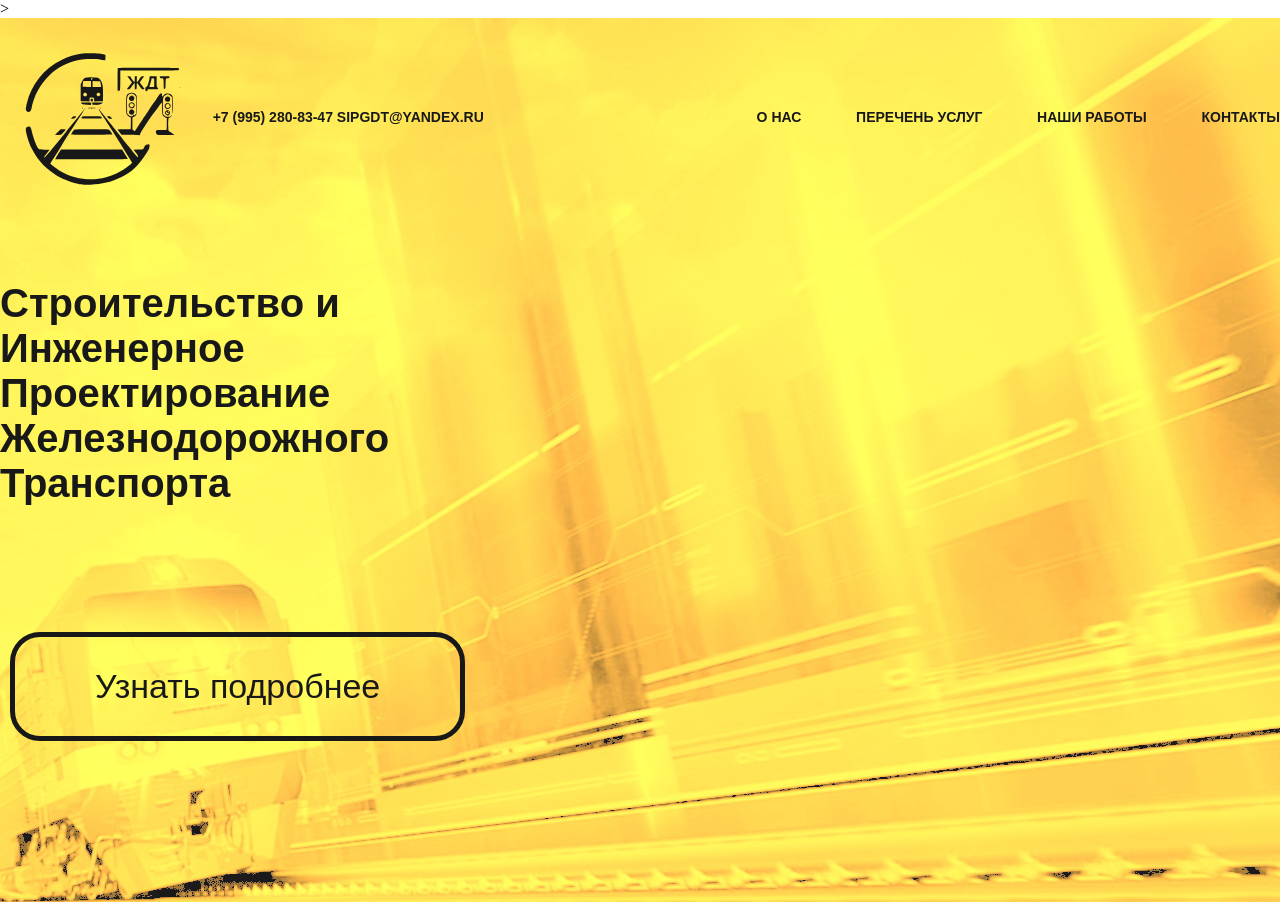
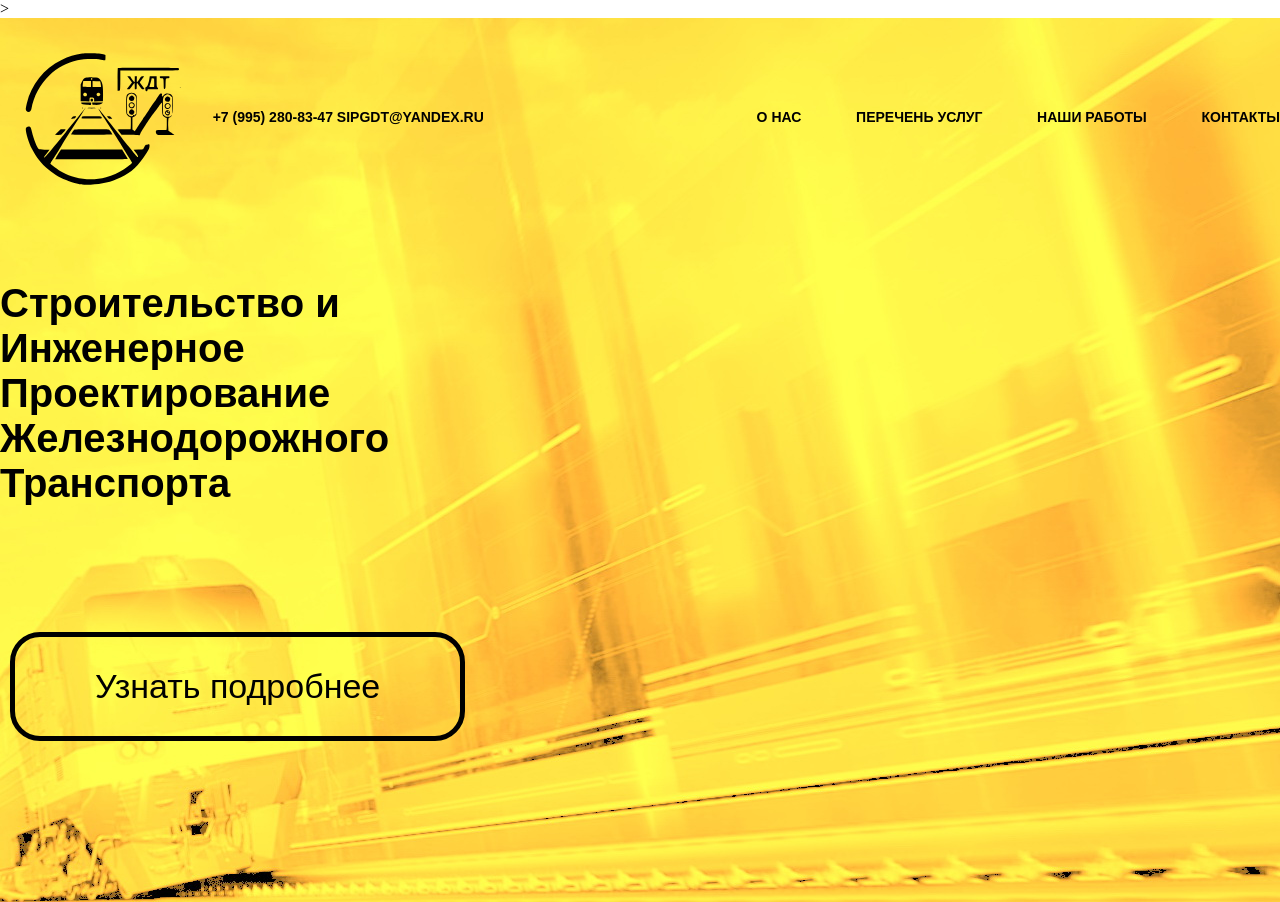
Before and after one commit to makurin86/sip-gdt, a plain HTML site: page index.html in a window 1280 px wide. Shown: the top 902 px of the page. Drawn offline with Linux system fonts and the light colour scheme; files that its build step writes are made by us from their sources.

Commit message:
Продублировал фон в баннерах

```diff
--- a/стили/main.css
+++ b/стили/main.css
@@ -55,15 +55,15 @@ h5{
 }
 .banner {
 
-    height: 800px;
-    padding-bottom: 250px;
-    opacity: 1;
+   background: url(../img/background2.jpg) no-repeat center top / cover;
+    height: 1000px;
+	background-size: auto;
 }
 .banner2 {
 
-    height: 800px;
-    padding-bottom: 250px;
-    opacity: 0.9;
+background: url(../img/background2.jpg) no-repeat center top / cover;
+    height: 1000px;
+	background-size: auto;
 }}
 .grey {
     background: rgba(255, 255, 255, 0.637) ;
@@ -77,9 +77,9 @@ h5{
 }
 
 .container {
-     background: url(../img/background2.jpg) no-repeat center top / cover;
-    height: 1000px;
-	background-size: auto;
+   background: url(../img/background2.jpg) no-repeat center top / cover;
+   height: 1000px;
+   background-size: auto;
 }
 
 .navbar img {
```
